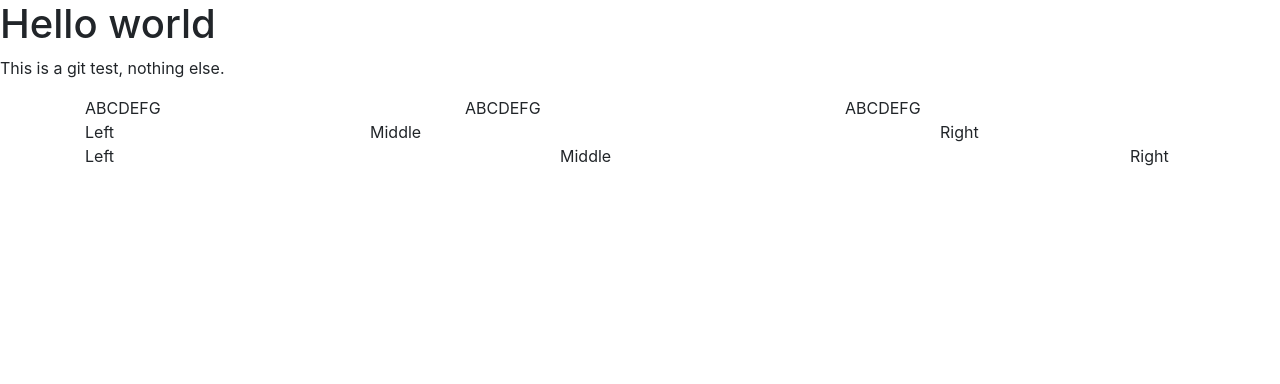
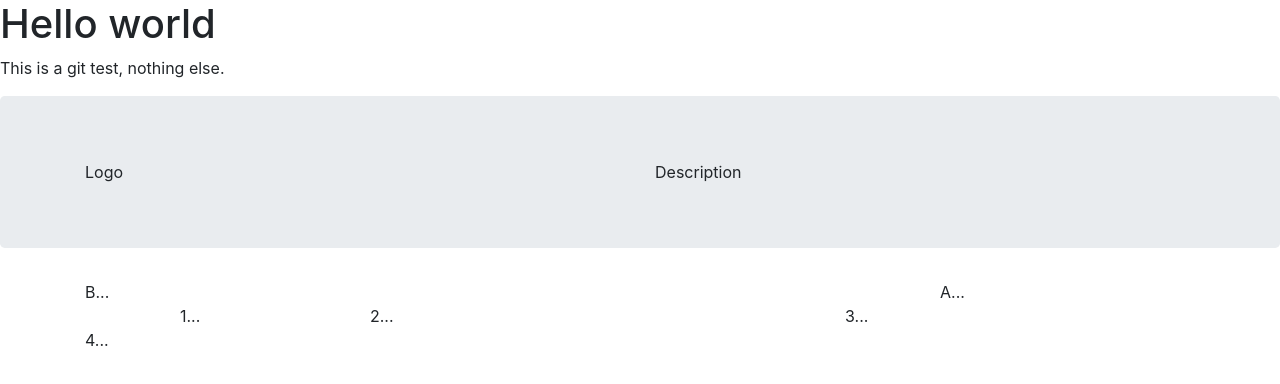
Before and after one commit to CuongNM28103/git-test, a website: page index.html in a window 1280 px wide. Drawn offline with nearby package versions, Linux system fonts and the light colour scheme.

Commit message:
Bootstrap Grid Part 1

```diff
--- a/index.html
+++ b/index.html
@@ -15,23 +15,32 @@
 	<body>
 		<h1>Hello world</h1>
 		<p>This is a git test, nothing else.</p>
-		<div class="container">
-			<div class="row">
-				<div class="col-sm">ABCDEFG</div>
-				<div class="col-sm">ABCDEFG</div>
-				<div class="col-sm">ABCDEFG</div>
+		<header class="jumbotron">
+			<div class="container">
+				<div class="row">
+					<div class="col-12 col-sm-6">Logo</div>
+					<div class="col-12 col-sm">Description</div>
+				</div>
 			</div>
-			<div class="row">
-				<div class="col-sm">Left</div>
-				<div class="col-sm-6">Middle</div>
-				<div class="col-sm">Right</div>
+		</header>
+		<section>
+			<div class="container">
+				<div class="row">
+					<div class="col-12 col-sm-4 col-md-3 order-sm-last">A...</div>
+					<div class="col col-sm col-md order-sm-first">B...</div>
+				</div>
 			</div>
-			<div class="row justify-items-center">
-				<div class="col-5">Left</div>
-				<div class="col-6">Middle</div>
-				<div class="col-1">Right</div>
+		</section>
+		<footer>
+			<div class="container">
+				<div class="row">
+					<div class="col-4 offset-1 col-sm-2">1...</div>
+					<div class="col-7 col-sm-5">2...</div>
+					<div class="col-12 col-sm-4">3...</div>
+					<div class="col-auto">4...</div>
+				</div>
 			</div>
-		</div>
+		</footer>
 	</body>
 	<!-- jQuery first, then Popper.js, then Bootstrap JS. -->
 	<script src="node_modules/jquery/dist/jquery.slim.min.js"></script>
```
